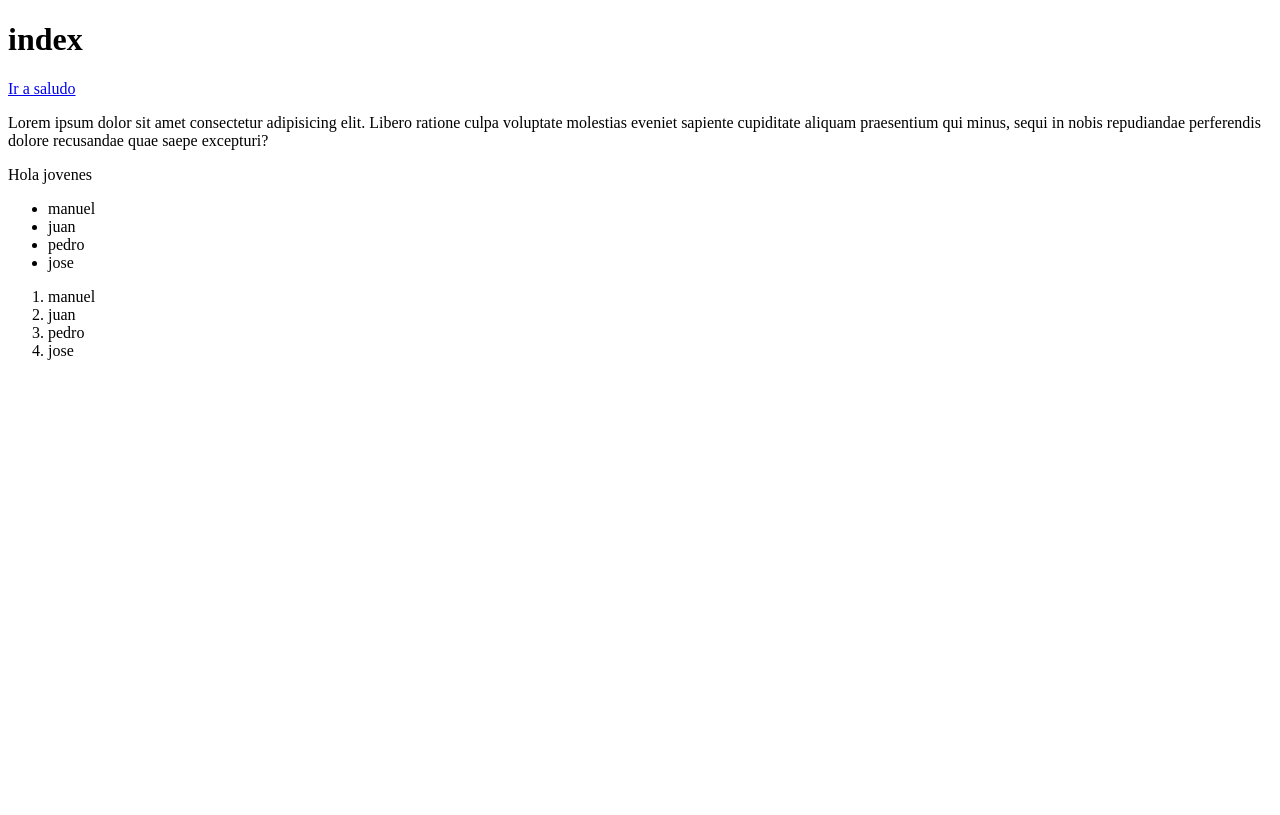
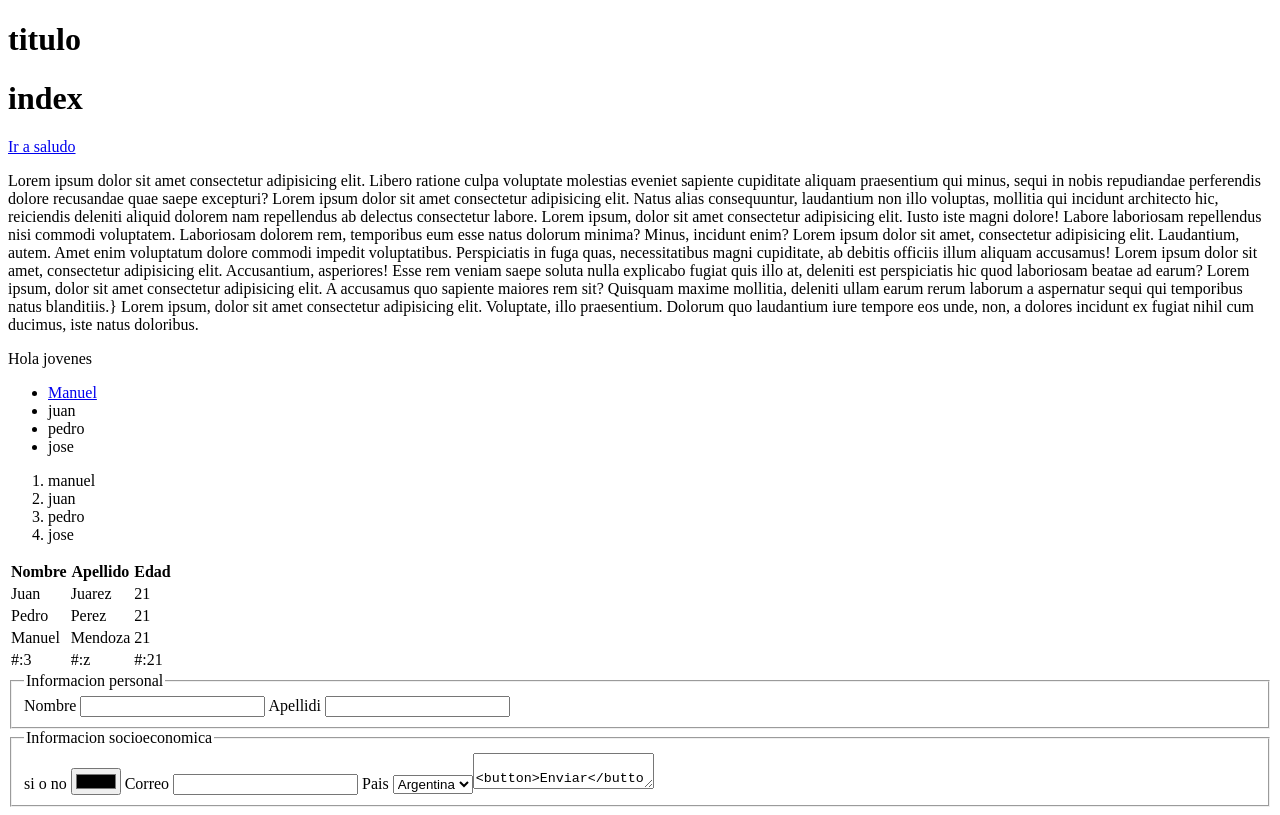
Before and after one commit to Marv33/Repositorio-pruebas, a plain HTML site: page index.html in a window 1280 px wide. Drawn offline with Linux system fonts and the light colour scheme.

Commit message:
se añadio formularios, tablas y semantica

```diff
--- a/index.html
+++ b/index.html
@@ -8,17 +8,35 @@
 </head>
 
 <body>
+  <header>
+    <h1>titulo</h1>
+    <menu></menu>
+    <main>
+   <footer></footer>
+   <section></section>
+   <article></article>
+
+    </main>
+
+
+  </header>
   <div class="nombre" id="hola">
     <h1>index</h1>
   </div>
   <a href="#saludo">Ir a saludo </a>
-  <p>Lorem ipsum dolor sit amet consectetur adipisicing elit. Libero ratione culpa voluptate molestias eveniet sapiente
+  <p id="Texto">Lorem ipsum dolor sit amet consectetur adipisicing elit. Libero ratione culpa voluptate molestias eveniet sapiente
     cupiditate aliquam praesentium qui minus, sequi in nobis repudiandae perferendis dolore recusandae quae saepe
     excepturi?
+    Lorem ipsum dolor sit amet consectetur adipisicing elit. Natus alias consequuntur, laudantium non illo voluptas, mollitia qui incidunt architecto hic, reiciendis deleniti aliquid dolorem nam repellendus ab delectus consectetur labore.
+    Lorem ipsum, dolor sit amet consectetur adipisicing elit. Iusto iste magni dolore! Labore laboriosam repellendus nisi commodi voluptatem. Laboriosam dolorem rem, temporibus eum esse natus dolorum minima? Minus, incidunt enim?
+    Lorem ipsum dolor sit amet, consectetur adipisicing elit. Laudantium, autem. Amet enim voluptatum dolore commodi impedit voluptatibus. Perspiciatis in fuga quas, necessitatibus magni cupiditate, ab debitis officiis illum aliquam accusamus!
+    Lorem ipsum dolor sit amet, consectetur adipisicing elit. Accusantium, asperiores! Esse rem veniam saepe soluta nulla explicabo fugiat quis illo at, deleniti est perspiciatis hic quod laboriosam beatae ad earum?
+    Lorem ipsum, dolor sit amet consectetur adipisicing elit. A accusamus quo sapiente maiores rem sit? Quisquam maxime mollitia, deleniti ullam earum rerum laborum a aspernatur sequi qui temporibus natus blanditiis.}
+    Lorem ipsum, dolor sit amet consectetur adipisicing elit. Voluptate, illo praesentium. Dolorum quo laudantium iure tempore eos unde, non, a dolores incidunt ex fugiat nihil cum ducimus, iste natus doloribus.
   </p>
   <p id="saludo"> Hola jovenes </p>
   <ul>
-    <li>manuel</li>
+    <li><a href="#Texto">Manuel</a></li>
     <li>juan</li>
     <li>pedro</li>
     <li>jose</li>
@@ -29,6 +47,80 @@
     <li>pedro</li>
     <li>jose</li>
   </ol>
+
+<table>
+   <thead>
+    <tr>
+      <th>Nombre</th>
+      <th>Apellido</th>
+      <th>Edad</th>
+    </tr>
+    </tr>
+  </thead>
+  <tbody>
+    <tr>
+      <td>Juan</td>
+      <td> Juarez</td>
+      <td>21</td>
+    </tr>
+     <tr>
+      <td>Pedro</td>
+      <td> Perez</td>
+      <td>21</td>
+    </tr>
+     <tr>
+      <td>Manuel</td>
+      <td> Mendoza</td>
+      <td>21</td>
+    </tr>
+  </tbody>
+  <tfoot>
+    <td>#:3</td>
+    <td>#:z</td>
+    <td>#:21</td>
+  </tfoot>
+</table>
+<form >
+  <fieldset>
+    <legend>Informacion personal </legend>
+
+     <label >
+      Nombre
+       <input type="text"
+    </label>
+     <label >
+      Apellidi
+       <input type="text"
+    </label>
+  </fieldset>
+   <fieldset>
+    <legend>Informacion socioeconomica </legend>
+
+     <label >
+       </label>
+     <label >
+
+       </label>
+       si o no
+       <input type="color"
+       <label >
+      Correo
+       <input type="password" required minlength="8" min="10" maxlength="300"
+    </label>
+     <label >
+        Pais
+        <select name="" id="">
+         <option value="Argentina">Argentina</option>
+         <option value="Chile">Chile</option>
+         <option value="Colombia">Colombia</option>
+         <option value="Peru">Peru</option>
+    </label>
+     <label >
+      Habilidades
+       <textarea
+  </fieldset>
+  <button>Enviar</button>
+</form>
 </body>
 
 </html>
```
Also changed, not shown: contact.html (+1 -1 lines), img/imagen.jpg (added), img/images.jpeg (added).
